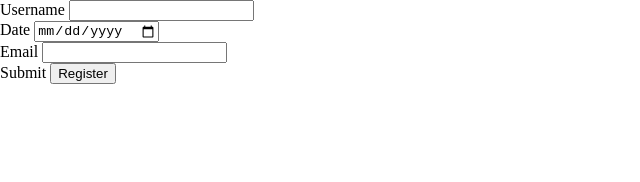
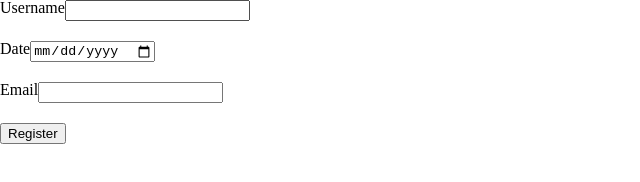
Before and after one commit to itmd-x67-2020/semantics, a plain HTML site: page index.html in a window 1280 px wide. Shown: the whole page, without its empty margins (0-640 px from the left). Drawn offline with Linux system fonts and the light colour scheme.

Commit message:
Enhance the acessibility and layout of the form

```diff
--- a/screen.css
+++ b/screen.css
@@ -7,3 +7,24 @@ a,abbr,acronym,address,applet,article,aside,audio,b,big,blockquote,body,canvas,c
 /* stylelint-enable */
 
 /* Begin site styles below */
+
+/* Form Styles */
+input,
+label {
+  display: block;
+}
+form li {
+  margin-bottom: 1.25em;
+}
+
+@media screen and (min-width: 250px) {
+  form li {
+    display: flex;
+  }
+}
+
+/* Accessibility Styles */
+label[for="ui-submit"] {
+  position: absolute;
+  left: -10000px;
+}
```
